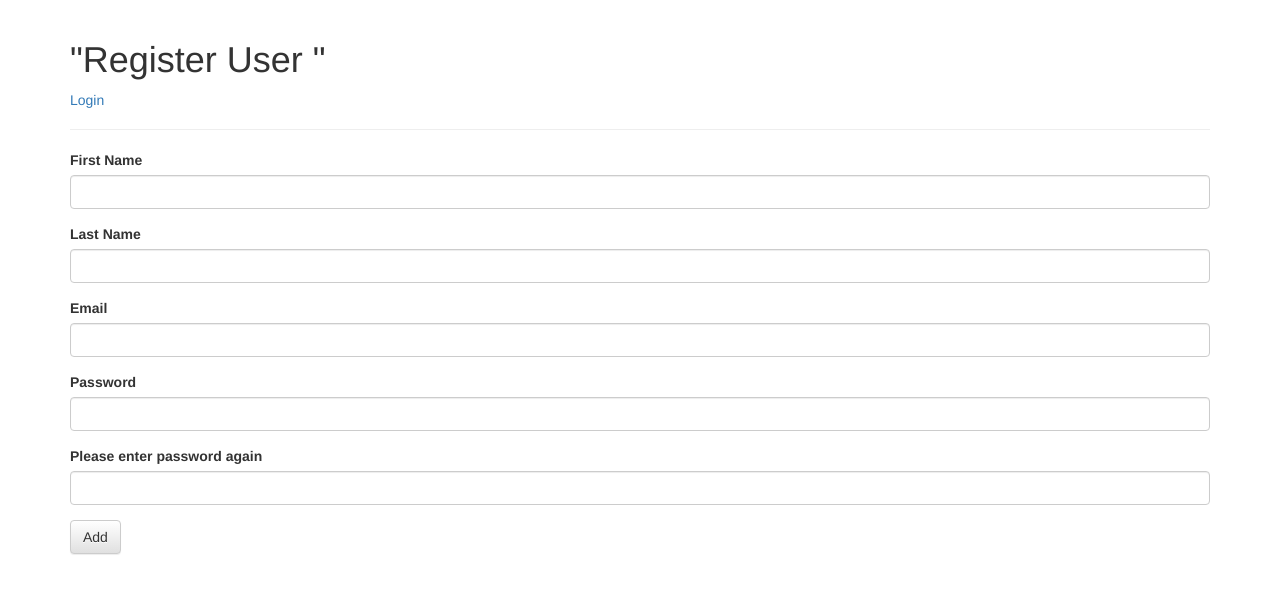
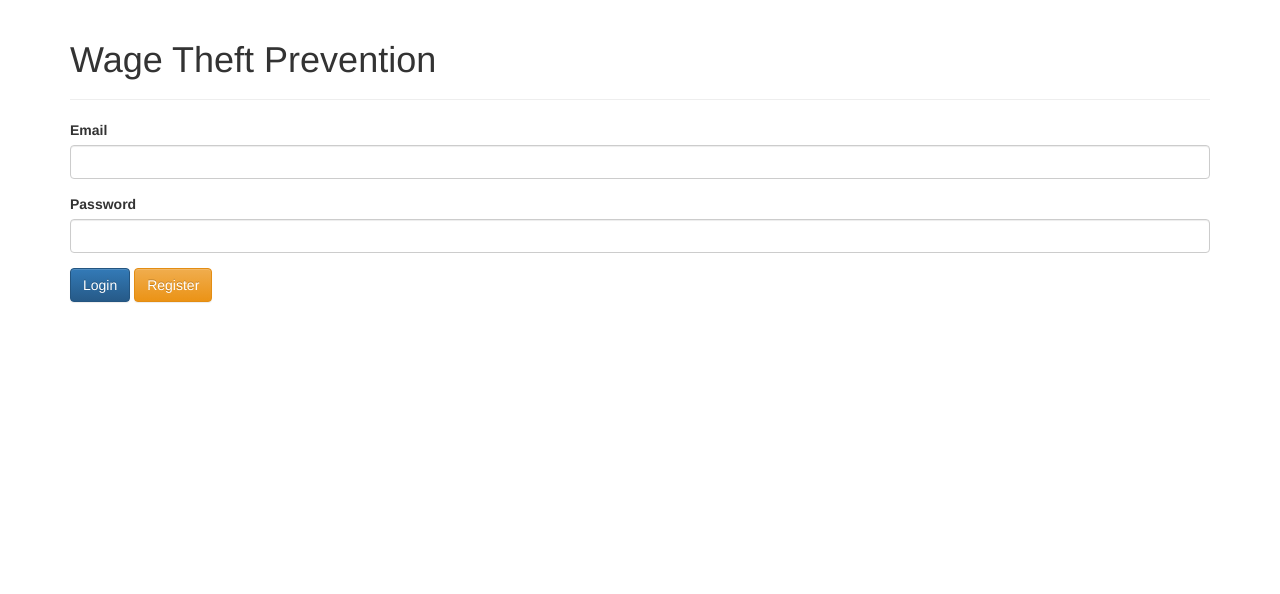
Before and after one commit to zozo5150/Informatics_Group1, a PHP site: page /register.php in a window 1280 px wide. Shown: the top 594 px of the page. Run offline with PHP 8.4, Linux system fonts and the light colour scheme; a stand-in replaces the project's code that opens the database connection.

Commit message:
Update register.php

```diff
--- a/register.php
+++ b/register.php
@@ -3,10 +3,72 @@
 	include_once('dbutils.php');
 	include_once('hashutil.php');
 ?>
+
+<?php
+// Back to PHP to perform the search if one has been submitted.
+
+if (isset($_POST['submit'])) {
+
+	// get data from the input fields
+	$email = $_POST['email'];
+	$password = $_POST['password'];
+
+
+	// check to make sure we have an email
+	if (!$email) {
+		header("Location: login.php");
+	}
+
+	if (!$password) {
+		header("Location: login.php");
+	}
+
+	// check if user is in the database
+	// connect to database
+	$db = connectDB($dbhost,$dbuser,$dbpasswd,$dbname);
+
+	// set up my query
+	$query = "SELECT email, hashedPass, UserPerm FROM Users WHERE email='$email';";
+
+	// run the query
+	$result = queryDB($query, $db);
+
+
+	// check if the email is there
+	if (nTuples($result) > 0) {
+		$row = nextTuple($result);
+
+		if ($row['hashedPass'] == crypt($password, $row['hashedPass'])) {
+			// Password is correct
+			if (session_start()) {
+				$_SESSION['email'] = $email;
+				$_SESSION['UserPerm'] = $row['UserPerm'];
+				echo $UserPerm;
+				if ($row['UserPerm'] == 0){
+					header('Location: paycheck.php');
+				}
+				if ($row['UserPerm'] == 1){
+					header('Location: admin.php');
+				}
+			} else {
+				punt("Unable to create session");
+			}
+		} else {
+			// Password is not correct
+			header("Location: login.php");
+		}
+	} else {
+		punt("The account with email '$email' does not exist");
+	}
+
+}
+
+?>
+
 <html>
 <head>
 	<title>
-		"Register"
+		Home - Login
 	</title>
 
 	<!-- Following three lines are necessary for running Bootstrap -->
@@ -29,105 +91,31 @@
 <div class="row">
 <div class="col-xs-12">
 <div class="page-header">
-	<h1>"Register User "</h1>
-	<p><a href="login.php">Login</a></p>
+	<h1> Wage Theft Prevention </h1>
 </div>
 </div>
 </div>
 
-<?php
-// Back to PHP to perform the search if one has been submitted
-if (isset($_POST['submit'])) {
 
-	// get data from the input fields
-	$firstname = $_POST['fname'];
-	$lastname = $_POST['lname'];
-	$email = $_POST['email'];
-	$password1 = $_POST['password1'];
-	$password2 = $_POST['password2'];
-
-	// check to make sure we have an email
-	if (!$email) {
-		punt("Please enter a name");
-	}
-
-	if (!$password1) {
-		punt("Please enter a password");
-	}
-
-	if (!$password2) {
-		punt("Please enter your password twice");
-	}
-
-	if ($password1 != $password2) {
-		punt("Your two passwords are not the same");
-	}
-
-	// check if email already in database
-		// connect to database
-	$db = connectDB($DBHost,$DBUser,$DBPasswd,$DBName);
-
-	// set up my query
-	$query = "SELECT email FROM Employee WHERE email='$email';";
-
-	// run the query
-	$result = queryDB($query, $db);
-
-	// check if the email is there
-	if (nTuples($result) > 0) {
-		punt("The email address $email already exists");
-	}
-
-	// generate hashed password
-	$hashedPass = crypt($password1, getSalt());
-
-	// set up my query
-	$query = "INSERT INTO Employee(LastName, FirstName, email, hashedPass) VALUES ('$lastname', '$firstname', '$email', '$hashedPass');";
-
-	// run the query
-	$result = queryDB($query, $db);
-
-	// tell users that we added the player to the database
-	echo "<div class='panel panel-default'>\n";
-	echo "\t<div class='panel-body'>\n";
-    echo "\t\tAccount with email " . $email . " was added to the database\n";
-	echo "</div></div>\n";
-
-}
-?>
-
-<!-- Form to enter Users -->
+<!-- Form to enter club teams -->
 <div class="row">
 <div class="col-xs-12">
 
 <form action="<?php echo $_SERVER['PHP_SELF']; ?>" method="post">
-
-<div class="form-group">
-	<label for="fname">First Name</label>
-	<input type="text" class="form-control" name="fname"/>
-</div>
-
-<div class="form-group">
-	<label for="lname">Last Name</label>
-	<input type="text" class="form-control" name="lname"/>
-</div>
-
 <div class="form-group">
 	<label for="email">Email</label>
 	<input type="email" class="form-control" name="email"/>
 </div>
 
 <div class="form-group">
-	<label for="password1">Password</label>
-	<input type="password" class="form-control" name="password1"/>
+	<label for="password">Password</label>
+	<input type="password" class="form-control" name="password"/>
 </div>
 
-<div class="form-group">
-	<label for="password2">Please enter password again</label>
-	<input type="password" class="form-control" name="password2"/>
-</div>
+<!-- <button type="submit" class="btn btn-default" name="submit">Login</button> -->
+<button type="submit" class="btn btn-primary" name="submit">Login</button>
+<a href="register.php" class="btn btn-warning" role="button">Register</a>
 
-<button type="submit" class="btn btn-default" name="submit">Add</button>
 
 </form>
 
```
